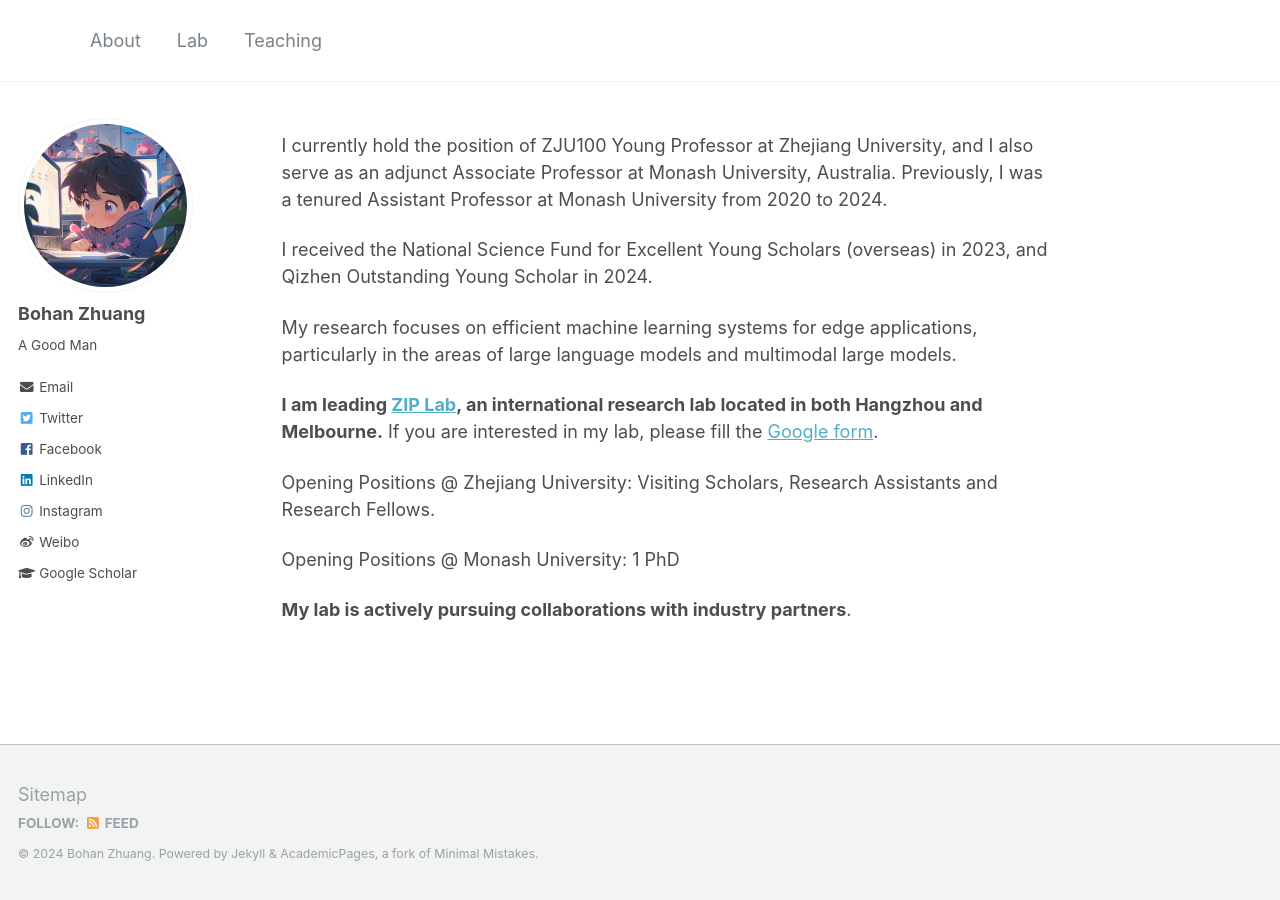
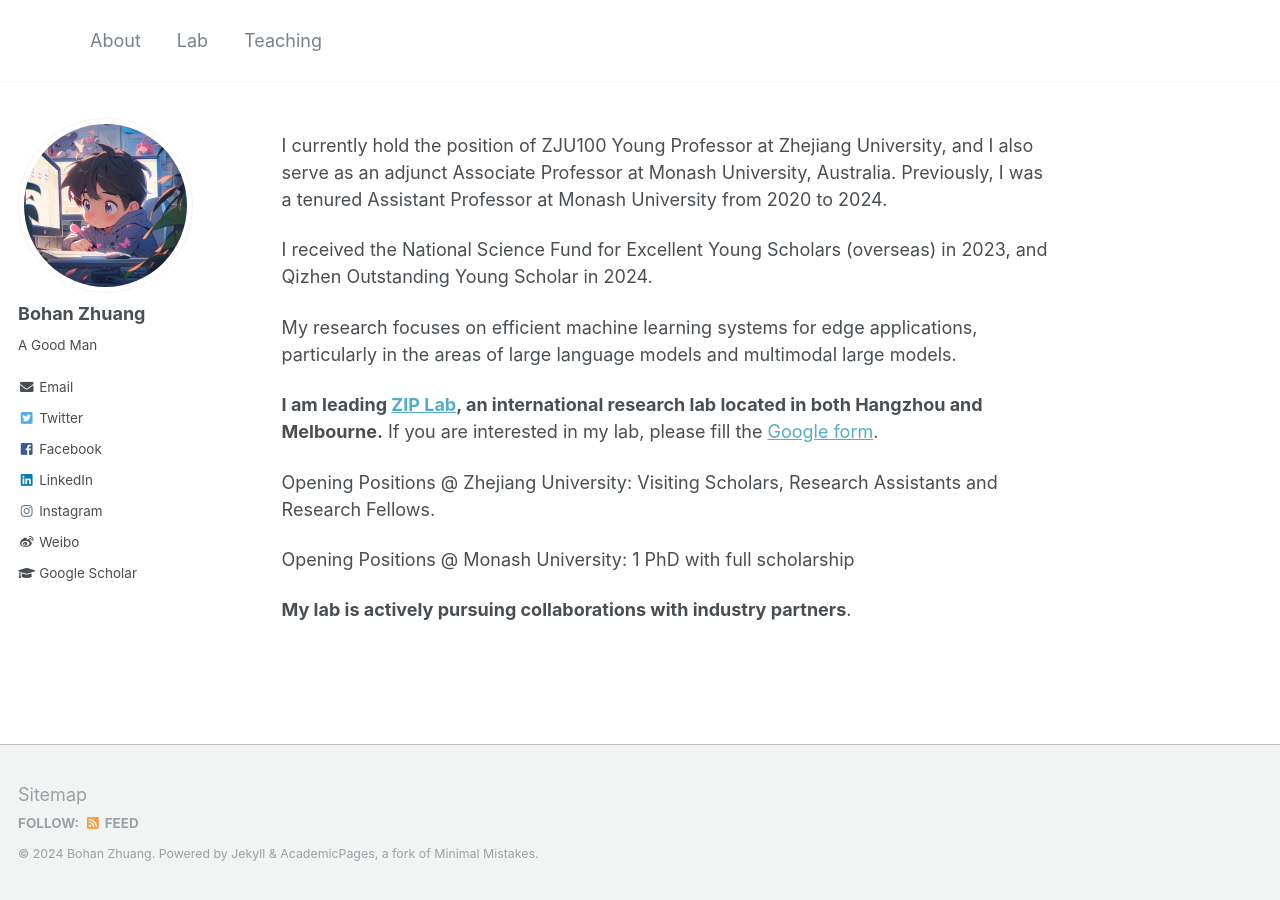
Before and after one commit to bohanzhuang/bohanzhuang.github.io, a Jekyll site: the page built from _pages/about.md, in a window 1280 px wide. Built offline with Jekyll 4.4.1, drawn with Linux system fonts in a browser that asks for light colours.

Commit message:
Update about.md

```diff
--- a/_pages/about.md
+++ b/_pages/about.md
@@ -18,6 +18,6 @@ My research focuses on efficient machine learning systems for edge applications,
 
 Opening Positions @ Zhejiang University: Visiting Scholars, Research Assistants and Research Fellows.
 
-Opening Positions @ Monash University: 1 PhD
+Opening Positions @ Monash University: 1 PhD with full scholarship
 
 **My lab is actively pursuing collaborations with industry partners**.
```
